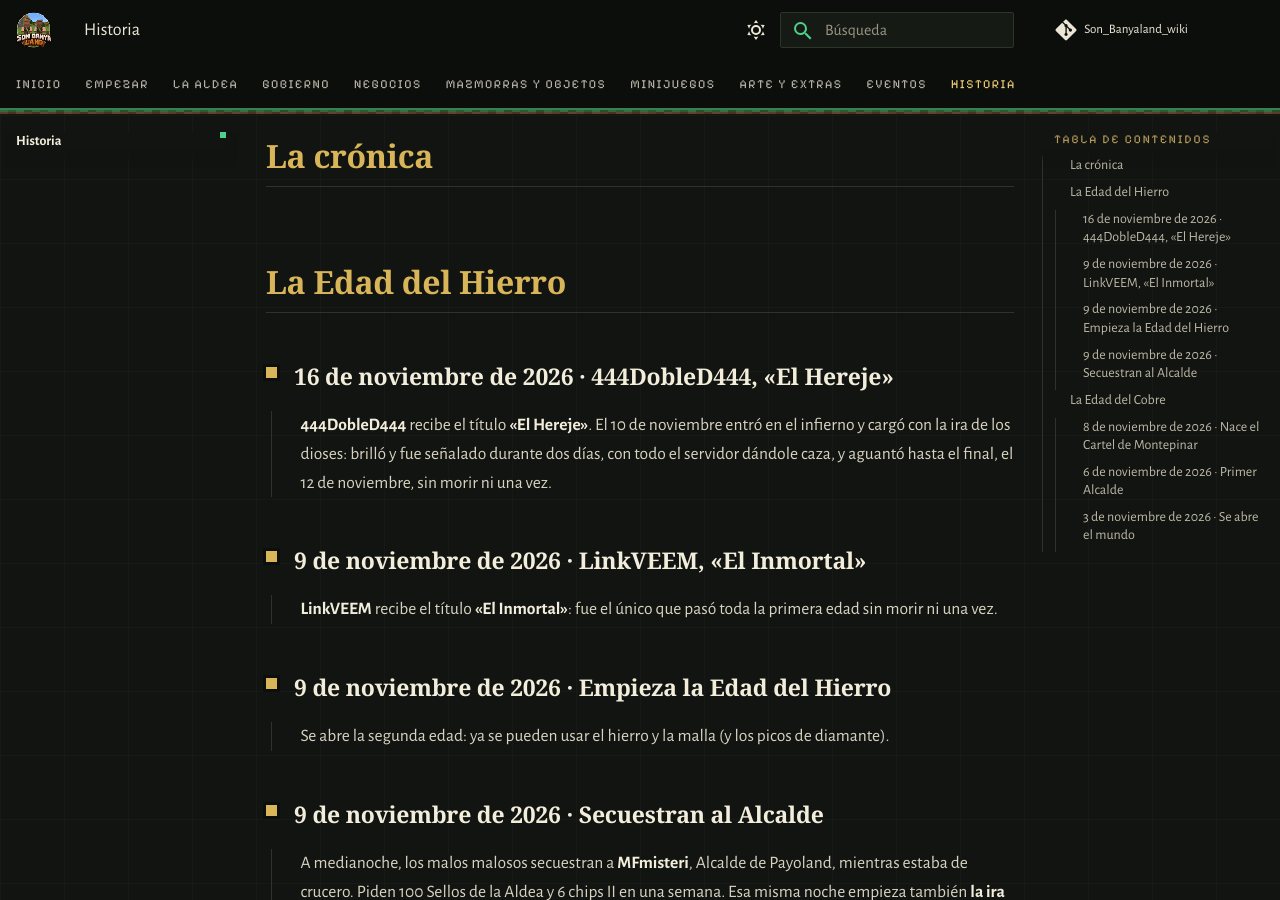
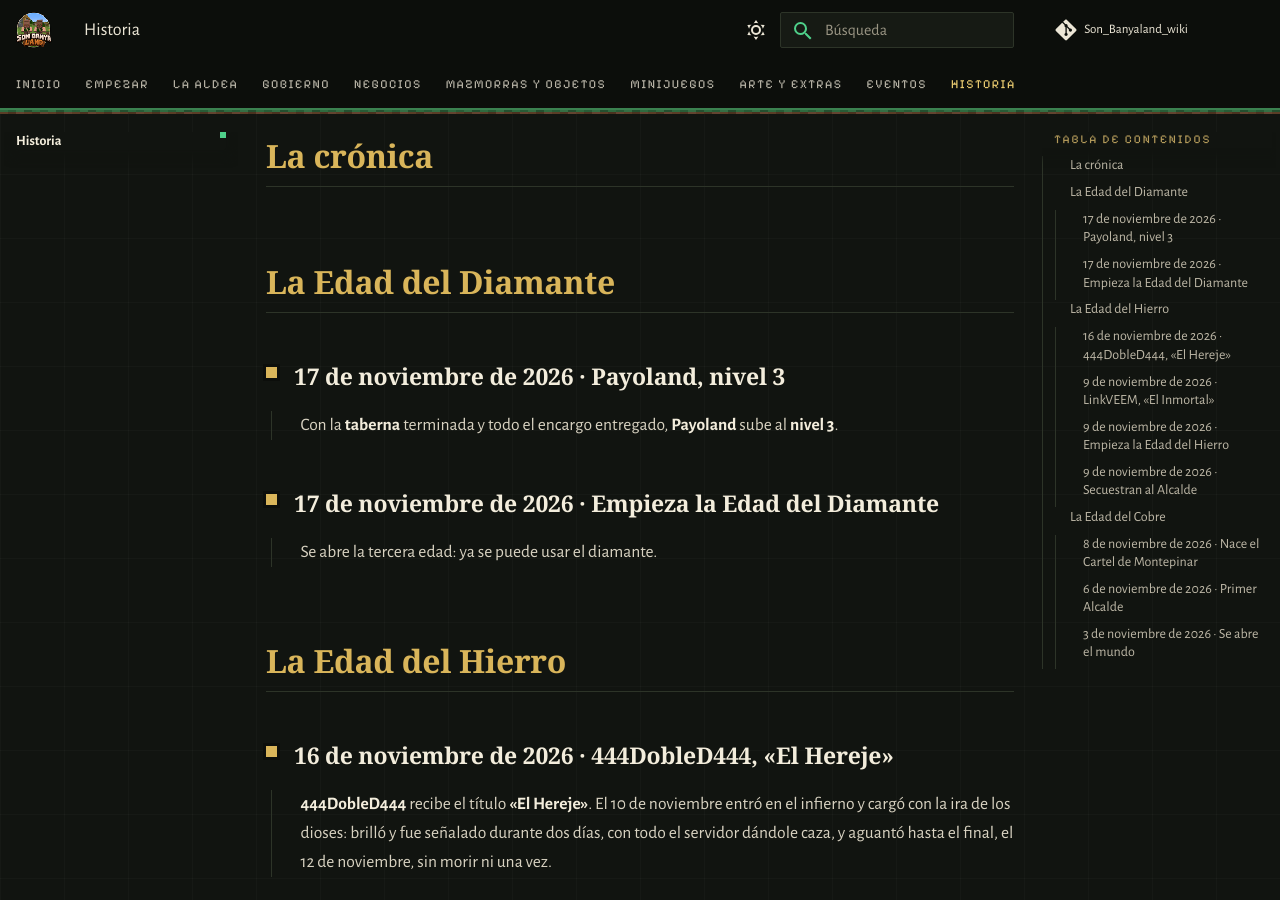
Before and after one commit to PigPilgrim/Son_Banyaland_wiki, an MkDocs documentation site: the page built from docs/historia.md, in a window 1280 px wide and 900 px high, scrolled down 459 px. Built offline with MkDocs 1.6.1 and Material for MkDocs 9.7.7, drawn with Linux system fonts in a browser that asks for light colours; some web fonts are replaced; comment, search, counter and statistics services are not loaded.

Commit message:
Historia: empieza la Edad del Diamante y Payoland sube a nivel 3 (17-11)
Co-Authored-By: Claude Opus 5.5 <noreply@anthropic.com>

```diff
--- a/docs/historia.md
+++ b/docs/historia.md
@@ -19,6 +19,16 @@ Para separar épocas (por ejemplo, cada edad de la armadura), un apartado con "#
 <div class="sb-cronica" markdown>
 
 ## La crónica
+
+## La Edad del Diamante
+
+### 17 de noviembre de 2026 · Payoland, nivel 3
+
+Con la **taberna** terminada y todo el encargo entregado, **Payoland** sube al **nivel 3**.
+
+### 17 de noviembre de 2026 · Empieza la Edad del Diamante
+
+Se abre la tercera edad: ya se puede usar el diamante.
 
 ## La Edad del Hierro
 
```
